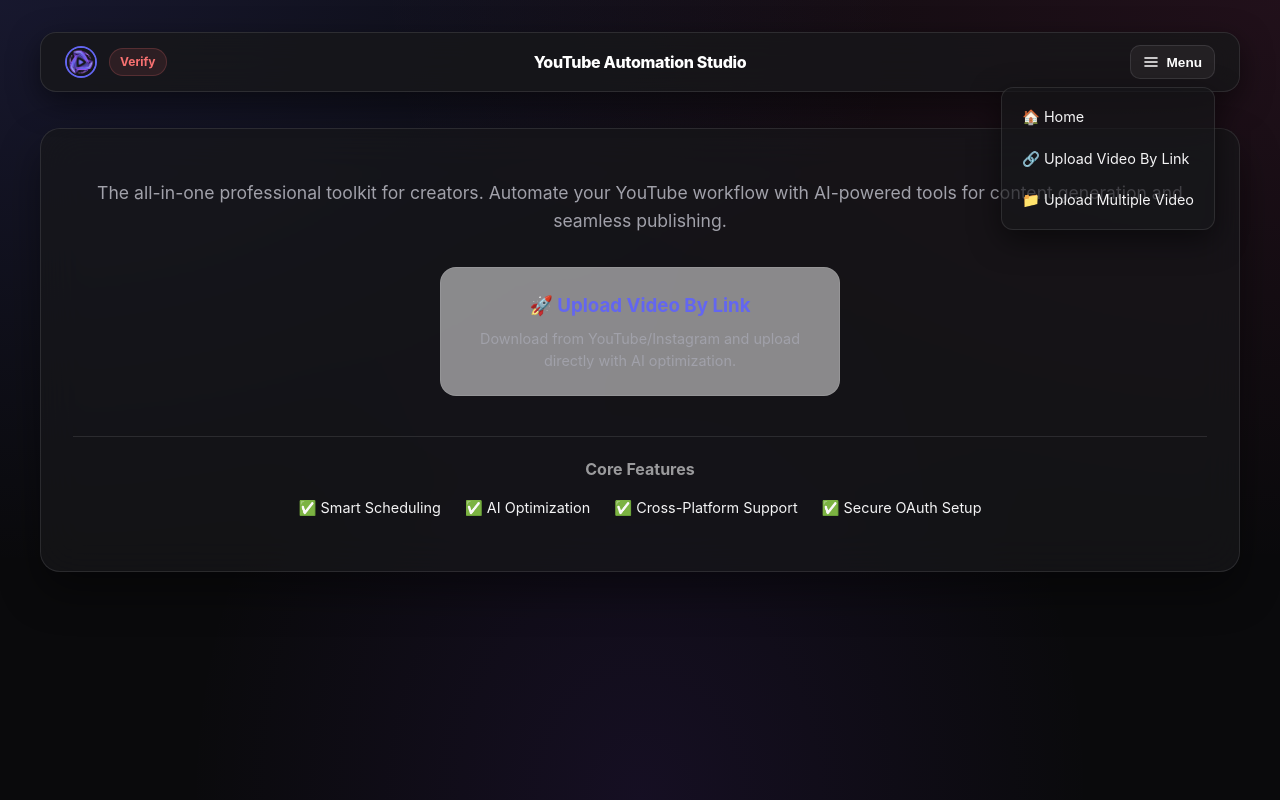
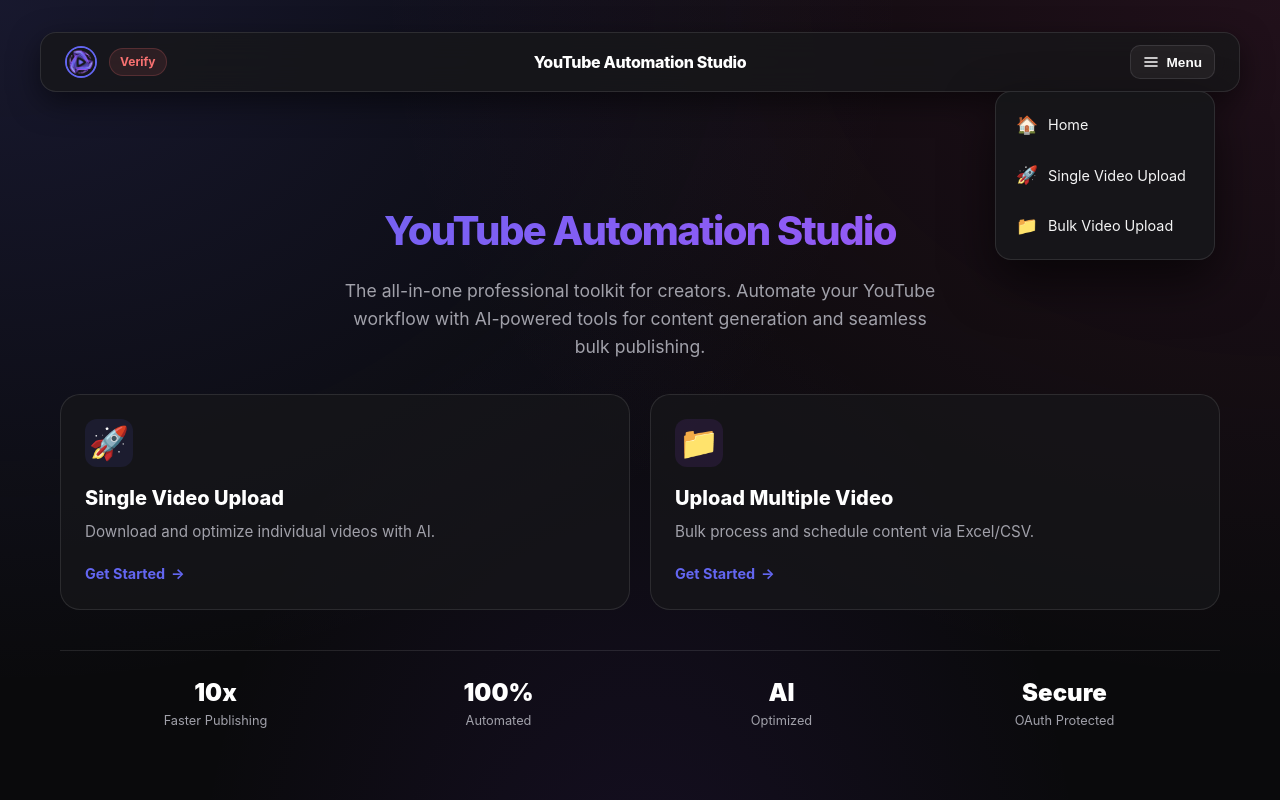
Before and after one commit to vivekupadhyay2511/Video-Upload-On-Youtube, a Next.js app: page / in a window 1280 px wide. Both pictures are taken after a click on the button "Menu". Shown: the top 800 px of the page. Built offline with nearby package versions, Linux system fonts and the light colour scheme; no server answers.

Commit message:
Improved UI for Home and Multi upload page

```diff
--- a/src/app/page.tsx
+++ b/src/app/page.tsx
@@ -5,48 +5,170 @@
 export default function HomePage() {
   return (
     <main className="page-shell">
-      <section className="hero-card" style={{ width: 'min(860px, 100%)', textAlign: 'center' }}>
-        <div style={{ marginBottom: '24px' }}>
-          <p style={{ color: 'var(--muted)', fontSize: '1.1rem', lineHeight: '1.6' }}>
-            The all-in-one professional toolkit for creators. Automate your YouTube workflow with AI-powered tools for content generation and seamless publishing.
-          </p>
-        </div>
+      <section className="hero-section" style={{ width: 'min(1200px, 100%)', textAlign: 'center', padding: '40px 20px 20px' }}>
+        <h1 className="gradient-text" style={{ marginBottom: '16px' }}>YouTube Automation Studio</h1>
 
-        <div style={{ display: 'flex', justifyContent: 'center', marginTop: '32px' }}>
-          <Link href="/upload-video-by-link" style={{ textDecoration: 'none', width: '100%', maxWidth: '400px' }}>
-            <div style={{
+        <p style={{
+          color: 'var(--muted)',
+          fontSize: '1.1rem',
+          lineHeight: '1.6',
+          maxWidth: '600px',
+          margin: '0 auto 32px',
+          fontWeight: 400
+        }}>
+          The all-in-one professional toolkit for creators. Automate your YouTube workflow with AI-powered tools for content generation and seamless bulk publishing.
+        </p>
+
+        <div className="feature-grid" style={{
+          display: 'grid',
+          gridTemplateColumns: 'repeat(auto-fit, minmax(280px, 1fr))',
+          gap: '20px',
+          marginTop: '10px'
+        }}>
+          {/* Feature Card 1 */}
+          <Link href="/upload-video-by-link" style={{ textDecoration: 'none' }}>
+            <div className="feature-card hover-card" style={{
               padding: '24px',
               border: '1px solid var(--line)',
-              borderRadius: '16px',
-              background: 'rgba(255,255,255,0.5)',
+              borderRadius: '20px',
+              background: 'var(--card)',
               height: '100%',
-              transition: 'transform 0.2s, background 0.2s',
-              cursor: 'pointer'
-            }}
-              className="hover-card">
-              <h3 style={{ margin: '0 0 8px', color: 'var(--accent)' }}>🚀 Upload Video By Link</h3>
-              <p style={{ margin: 0, fontSize: '0.9rem', color: 'var(--muted)' }}>
-                Download from YouTube/Instagram and upload directly with AI optimization.
-              </p>
+              textAlign: 'left',
+              display: 'flex',
+              flexDirection: 'column',
+              justifyContent: 'space-between',
+              transition: 'all 0.3s cubic-bezier(0.4, 0, 0.2, 1)',
+              position: 'relative',
+              overflow: 'hidden'
+            }}>
+              <div className="card-icon" style={{
+                fontSize: '2rem',
+                marginBottom: '16px',
+                background: 'rgba(99, 102, 241, 0.1)',
+                width: '48px',
+                height: '48px',
+                display: 'grid',
+                placeItems: 'center',
+                borderRadius: '12px'
+              }}>🚀</div>
+              <div>
+                <h3 style={{ fontSize: '1.25rem', fontWeight: 800, margin: '0 0 8px', color: '#fff' }}>Single Video Upload</h3>
+                <p style={{ margin: 0, fontSize: '0.95rem', color: 'var(--muted)', lineHeight: '1.5' }}>
+                  Download and optimize individual videos with AI.
+                </p>
+              </div>
+              <div style={{ marginTop: '20px', display: 'flex', alignItems: 'center', gap: '6px', color: 'var(--accent)', fontWeight: 700, fontSize: '0.9rem' }}>
+                Get Started <span>→</span>
+              </div>
+            </div>
+          </Link>
+
+          {/* Feature Card 2 */}
+          <Link href="/upload-multiple-video" style={{ textDecoration: 'none' }}>
+            <div className="feature-card hover-card" style={{
+              padding: '24px',
+              border: '1px solid var(--line)',
+              borderRadius: '20px',
+              background: 'var(--card)',
+              height: '100%',
+              textAlign: 'left',
+              display: 'flex',
+              flexDirection: 'column',
+              justifyContent: 'space-between',
+              transition: 'all 0.3s cubic-bezier(0.4, 0, 0.2, 1)',
+              position: 'relative',
+              overflow: 'hidden'
+            }}>
+              <div className="card-icon" style={{
+                fontSize: '2rem',
+                marginBottom: '16px',
+                background: 'rgba(168, 85, 247, 0.1)',
+                width: '48px',
+                height: '48px',
+                display: 'grid',
+                placeItems: 'center',
+                borderRadius: '12px'
+              }}>📁</div>
+              <div>
+                <h3 style={{ fontSize: '1.25rem', fontWeight: 800, margin: '0 0 8px', color: '#fff' }}>Upload Multiple Video</h3>
+                <p style={{ margin: 0, fontSize: '0.95rem', color: 'var(--muted)', lineHeight: '1.5' }}>
+                  Bulk process and schedule content via Excel/CSV.
+                </p>
+              </div>
+              <div style={{ marginTop: '20px', display: 'flex', alignItems: 'center', gap: '6px', color: 'var(--accent)', fontWeight: 700, fontSize: '0.9rem' }}>
+                Get Started <span>→</span>
+              </div>
             </div>
           </Link>
         </div>
 
-        <div style={{ marginTop: '40px', padding: '20px', borderTop: '1px solid var(--line)' }}>
-          <h4 style={{ margin: '0 0 16px', opacity: 0.6 }}>Core Features</h4>
-          <div style={{ display: 'flex', justifyContent: 'center', gap: '24px', flexWrap: 'wrap', fontSize: '0.9rem' }}>
-            <span style={{ display: 'flex', alignItems: 'center', gap: '6px' }}>✅ Smart Scheduling</span>
-            <span style={{ display: 'flex', alignItems: 'center', gap: '6px' }}>✅ AI Optimization</span>
-            <span style={{ display: 'flex', alignItems: 'center', gap: '6px' }}>✅ Cross-Platform Support</span>
-            <span style={{ display: 'flex', alignItems: 'center', gap: '6px' }}>✅ Secure OAuth Setup</span>
+        <div className="stats-section" style={{
+          marginTop: '40px',
+          padding: '24px',
+          borderTop: '1px solid var(--line)',
+          display: 'grid',
+          gridTemplateColumns: 'repeat(auto-fit, minmax(150px, 1fr))',
+          gap: '20px'
+        }}>
+          <div className="stat-item">
+            <div style={{ fontSize: '1.5rem', fontWeight: 900, color: '#fff' }}>10x</div>
+            <div style={{ color: 'var(--muted)', fontSize: '0.8rem' }}>Faster Publishing</div>
+          </div>
+          <div className="stat-item">
+            <div style={{ fontSize: '1.5rem', fontWeight: 900, color: '#fff' }}>100%</div>
+            <div style={{ color: 'var(--muted)', fontSize: '0.8rem' }}>Automated</div>
+          </div>
+          <div className="stat-item">
+            <div style={{ fontSize: '1.5rem', fontWeight: 900, color: '#fff' }}>AI</div>
+            <div style={{ color: 'var(--muted)', fontSize: '0.8rem' }}>Optimized</div>
+          </div>
+          <div className="stat-item">
+            <div style={{ fontSize: '1.5rem', fontWeight: 900, color: '#fff' }}>Secure</div>
+            <div style={{ color: 'var(--muted)', fontSize: '0.8rem' }}>OAuth Protected</div>
+          </div>
+        </div>
+
+        {/* Coming Soon Section */}
+        <div style={{
+          marginTop: '60px',
+          padding: '32px',
+          background: 'rgba(255, 255, 255, 0.02)',
+          borderRadius: '24px',
+          border: '1px dashed var(--line)',
+          textAlign: 'center'
+        }}>
+          <h4 style={{ margin: '0 0 8px', color: 'var(--muted)', fontSize: '0.9rem', textTransform: 'uppercase', letterSpacing: '0.1em' }}>
+            On the Roadmap
+          </h4>
+          <div style={{ display: 'flex', justifyContent: 'center', gap: '24px', flexWrap: 'wrap', opacity: 0.5 }}>
+            <span style={{ fontSize: '0.9rem' }}>🤖 AI Script Generator</span>
+            <span style={{ fontSize: '0.9rem' }}>🎨 Auto-Thumbnail Maker</span>
+            <span style={{ fontSize: '0.9rem' }}>📊 Advanced Analytics</span>
           </div>
         </div>
 
         <style jsx>{`
+          @keyframes fadeInDown {
+            from { opacity: 0; transform: translateY(-10px); }
+            to { opacity: 1; transform: translateY(0); }
+          }
+
           .hover-card:hover {
-            transform: translateY(-4px);
-            background: white !important;
-            box-shadow: 0 12px 30px rgba(0,0,0,0.06);
+            transform: translateY(-8px);
+            background: rgba(255, 255, 255, 0.05) !important;
+            border-color: var(--accent) !important;
+            box-shadow: 0 20px 40px rgba(0,0,0,0.3);
+          }
+
+          .hover-card:hover .card-icon {
+            transform: scale(1.1);
+            transition: transform 0.3s ease;
+          }
+
+          @media (max-width: 768px) {
+            .feature-grid {
+              grid-template-columns: 1fr;
+            }
           }
         `}</style>
       </section>
--- a/src/components/Header.tsx
+++ b/src/components/Header.tsx
@@ -78,7 +78,8 @@
           </h2>
         </div>
 
-        <div className="header-right" style={{ position: 'relative', display: 'flex', justifyContent: 'flex-end' }}>
+        <div className="header-right" style={{ position: 'relative', display: 'flex', justifyContent: 'flex-end', alignItems: 'center', gap: '16px' }}>
+
           <button
             onClick={() => setIsDropdownOpen(!isDropdownOpen)}
             style={{
@@ -95,6 +96,7 @@
               fontWeight: 600,
               transition: 'all 0.2s ease'
             }}
+            className="menu-toggle-btn"
           >
             <svg width="16" height="16" viewBox="0 0 24 24" fill="none" stroke="currentColor" strokeWidth="2.5" strokeLinecap="round" strokeLinejoin="round">
               <line x1="3" y1="12" x2="21" y2="12"></line>
@@ -107,35 +109,44 @@
           {isDropdownOpen && (
             <div style={{
               position: 'absolute',
-              top: 'calc(100% + 8px)',
+              top: 'calc(100% + 12px)',
               right: 0,
-              background: 'var(--card)',
+              background: 'rgba(23, 23, 26, 0.95)',
               border: '1px solid var(--line)',
-              borderRadius: '12px',
+              borderRadius: '16px',
               padding: '8px',
-              minWidth: '180px',
-              boxShadow: '0 10px 30px rgba(0,0,0,0.5)',
+              minWidth: '220px',
+              boxShadow: '0 20px 50px rgba(0,0,0,0.6)',
               zIndex: 100,
-              backdropFilter: 'blur(20px)'
+              backdropFilter: 'blur(30px)',
+              animation: 'dropdownIn 0.2s ease-out'
             }}>
-              <a href="/" onClick={() => setIsDropdownOpen(false)} style={{ display: 'block', padding: '10px 12px', textDecoration: 'none', color: 'var(--text)', borderRadius: '8px', fontSize: '0.9rem' }} className="menu-item">
-                🏠 Home
+              <a href="/" onClick={() => setIsDropdownOpen(false)} style={{ display: 'flex', alignItems: 'center', gap: '10px', padding: '12px', textDecoration: 'none', color: 'var(--text)', borderRadius: '10px', fontSize: '0.9rem' }} className="menu-item">
+                <span style={{ fontSize: '1.1rem' }}>🏠</span> Home
               </a>
-              <a href="/upload-video-by-link" onClick={() => setIsDropdownOpen(false)} style={{ display: 'block', padding: '10px 12px', textDecoration: 'none', color: 'var(--text)', borderRadius: '8px', fontSize: '0.9rem' }} className="menu-item">
-                🔗 Upload Video By Link
+              <a href="/upload-video-by-link" onClick={() => setIsDropdownOpen(false)} style={{ display: 'flex', alignItems: 'center', gap: '10px', padding: '12px', textDecoration: 'none', color: 'var(--text)', borderRadius: '10px', fontSize: '0.9rem' }} className="menu-item">
+                <span style={{ fontSize: '1.1rem' }}>🚀</span> Single Video Upload
               </a>
-              <a href="/upload-multiple-video" onClick={() => setIsDropdownOpen(false)} style={{ display: 'block', padding: '10px 12px', textDecoration: 'none', color: 'var(--text)', borderRadius: '8px', fontSize: '0.9rem' }} className="menu-item">
-                📁 Upload Multiple Video
+              <a href="/upload-multiple-video" onClick={() => setIsDropdownOpen(false)} style={{ display: 'flex', alignItems: 'center', gap: '10px', padding: '12px', textDecoration: 'none', color: 'var(--text)', borderRadius: '10px', fontSize: '0.9rem' }} className="menu-item">
+                <span style={{ fontSize: '1.1rem' }}>📁</span> Bulk Video Upload
               </a>
-              {/* <a href="/ai-studio" onClick={() => setIsDropdownOpen(false)} style={{ display: 'block', padding: '10px 12px', textDecoration: 'none', color: 'var(--text)', borderRadius: '8px', fontSize: '0.9rem' }} className="menu-item">
-                ✨ AI Creative Studio
-              </a> */}
             </div>
           )}
           <style jsx>{`
+            .nav-link:hover {
+              color: var(--accent) !important;
+            }
             .menu-item:hover {
-              background: rgba(0,0,0,0.05);
+              background: rgba(255,255,255,0.05);
               color: var(--accent) !important;
+            }
+            .menu-toggle-btn:hover {
+              background: rgba(255,255,255,0.1);
+              border-color: var(--accent);
+            }
+            @keyframes dropdownIn {
+              from { opacity: 0; transform: translateY(10px) scale(0.95); }
+              to { opacity: 1; transform: translateY(0) scale(1); }
             }
           `}</style>
         </div>
```
